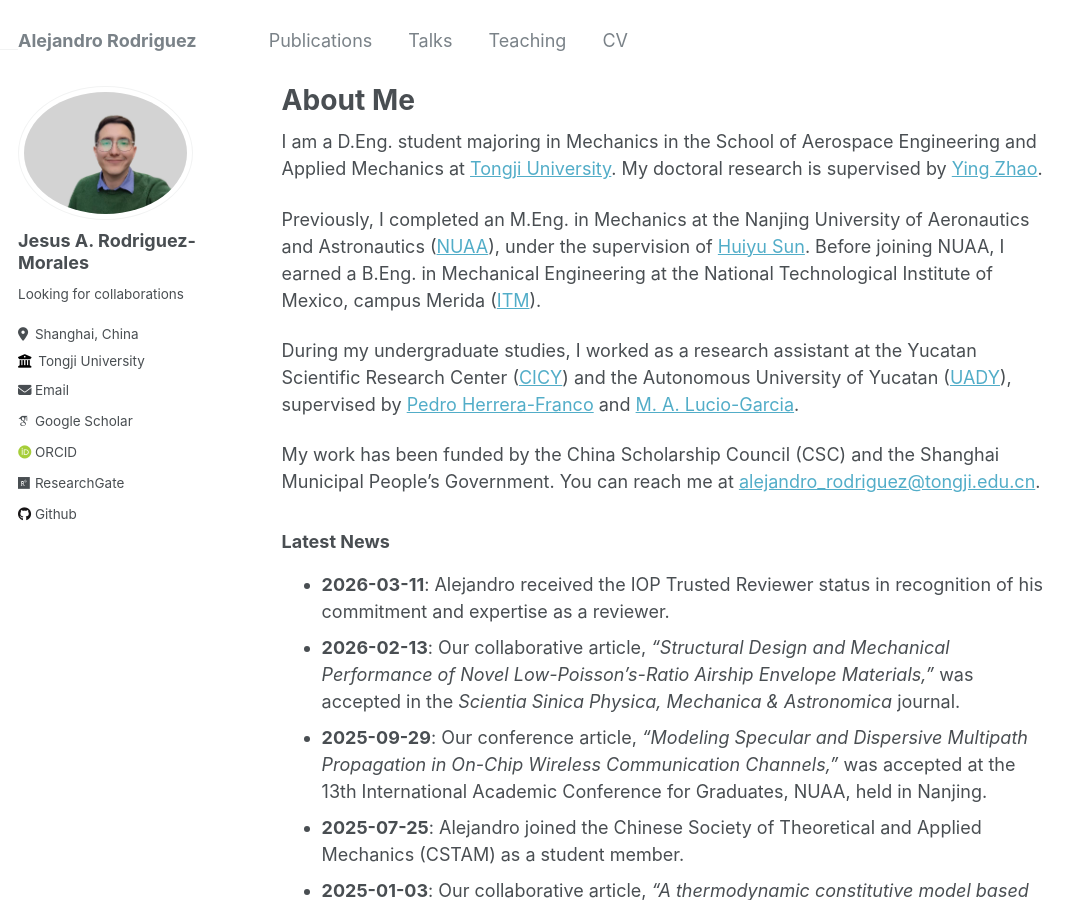
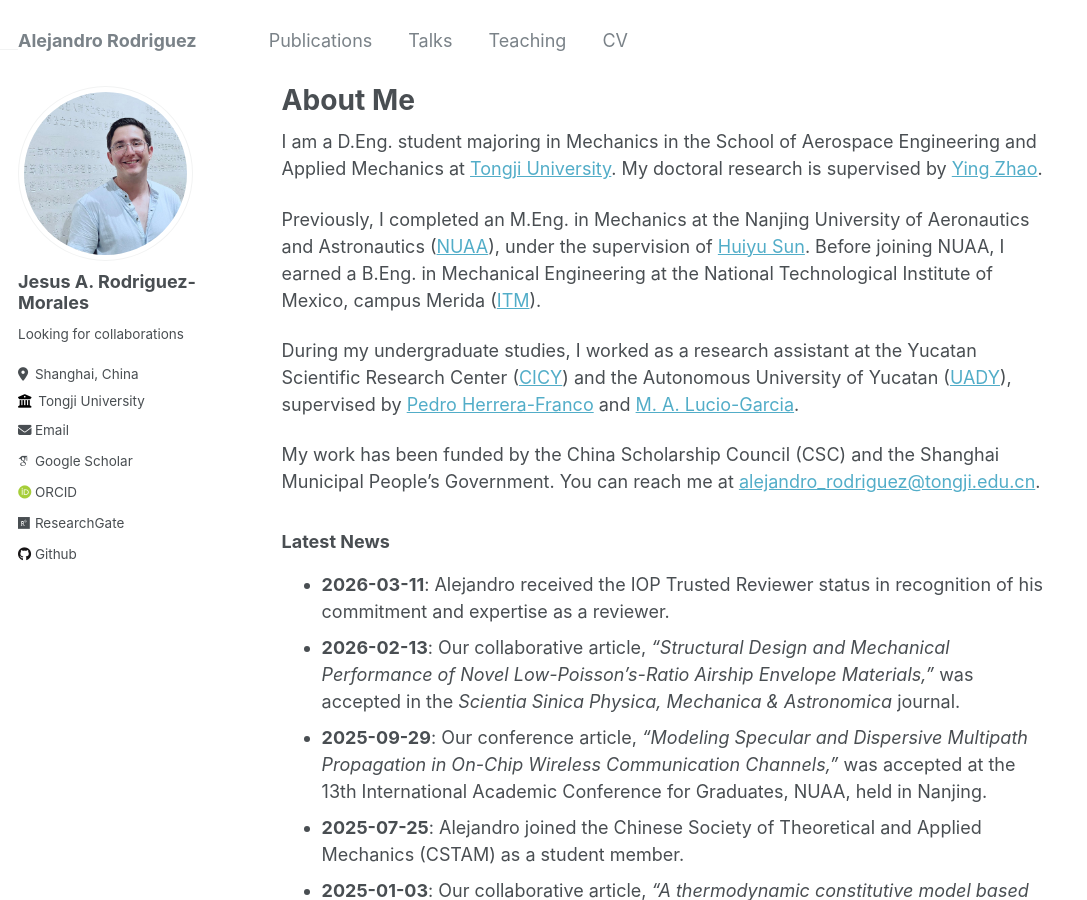
Before and after one commit to alex-rodriguez-m/alex-rodriguez-m.github.io, a Jekyll site: the page built from _pages/about.md, in a window 1280 px wide and 900 px high. Shown: the whole window, without its empty margins (0-1087 px from the left). Built offline with Jekyll 4.4.1, drawn with Linux system fonts in a browser that asks for light colours; some web fonts are replaced.

Commit message:
Update _config.yml

```diff
--- a/_config.yml
+++ b/_config.yml
@@ -21,7 +21,7 @@ repository               : "alex-rodriguez-m/alex-rodriguez-m.github.io"
 #               Additional customization can be done by editing /_includes/author-profile.html
 author:
   # Biographic information
-  avatar           : "pic2.png"
+  avatar           : "perfil1.jpg"
   name             : "Jesus A. Rodriguez-Morales"
   pronouns         : # example: "she/her"
   bio              : "Looking for collaborations"
```
